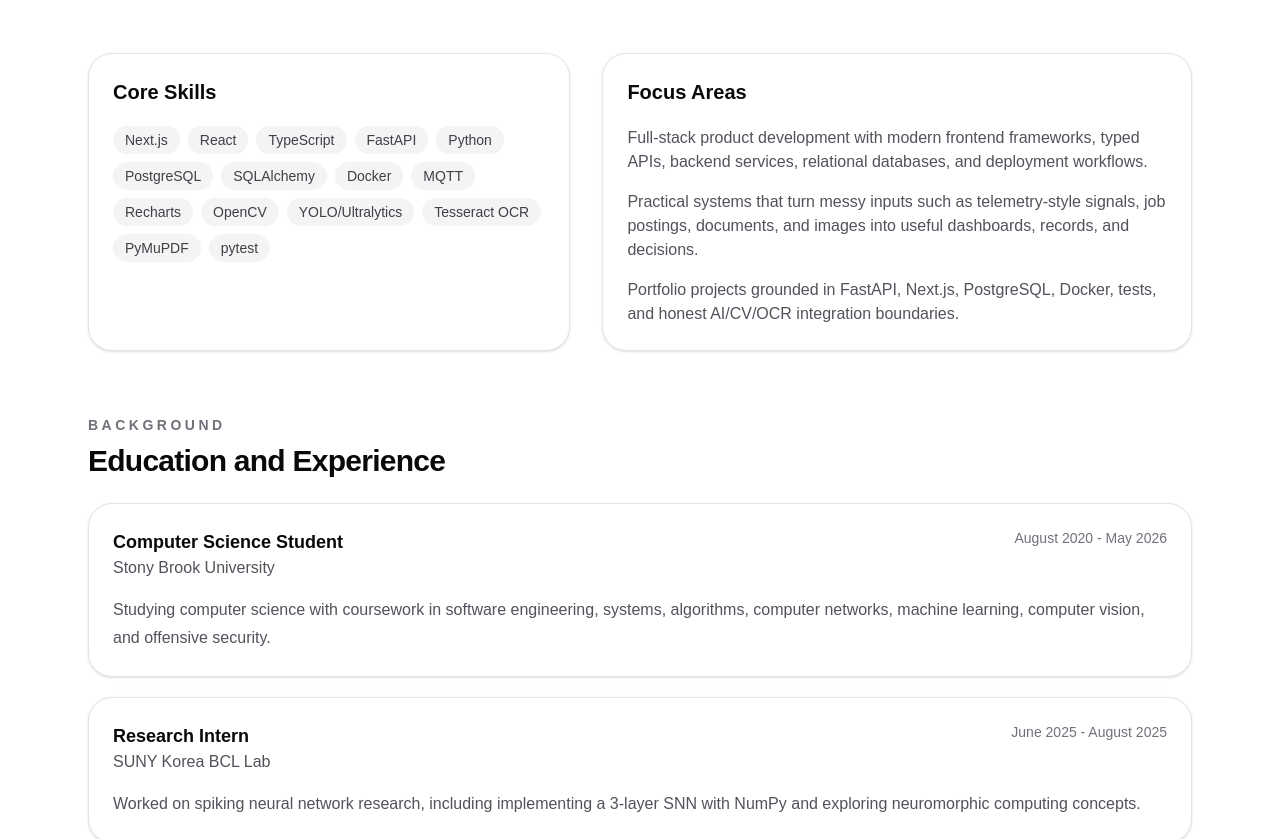
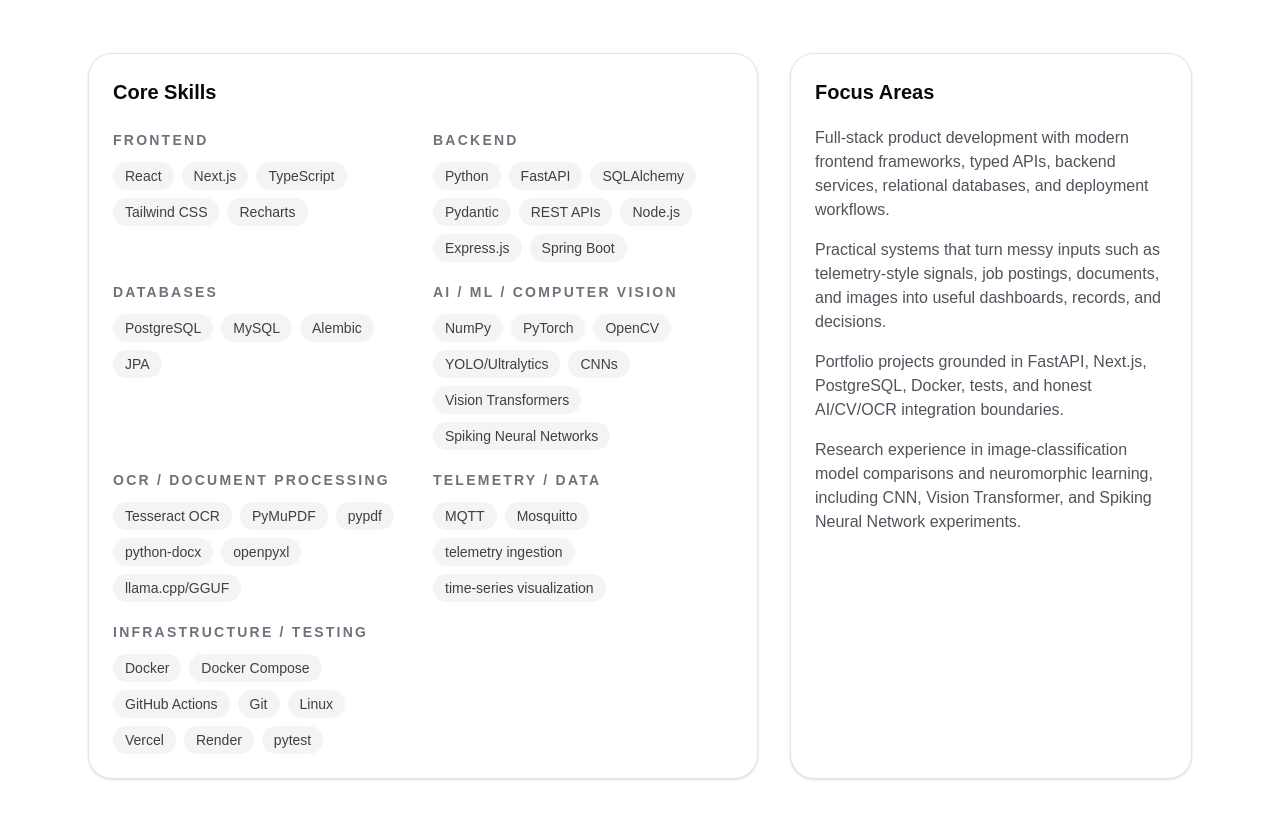
Before and after one commit to jason831444-web/portfolio, a Next.js app: page /about in a window 1280 px wide. Shown: the part 480-1319 px from the top of the page. Built offline with nearby package versions, Linux system fonts and the light colour scheme.

Commit message:
Restore AI research project and expand skills

```diff
--- a/src/app/about/page.tsx
+++ b/src/app/about/page.tsx
@@ -4,22 +4,73 @@ export const metadata = {
     "About Jaeseong Yoon, a Computer Science student focused on product-minded full-stack systems with AI, OCR, and computer vision integrations.",
 };
 
-const skills = [
-  "Next.js",
-  "React",
-  "TypeScript",
+const skillGroups = [
+  {
+    title: "Frontend",
+    skills: ["React", "Next.js", "TypeScript", "Tailwind CSS", "Recharts"],
+  },
+  {
+    title: "Backend",
+    skills: [
+      "Python",
       "FastAPI",
-  "Python",
-  "PostgreSQL",
       "SQLAlchemy",
-  "Docker",
-  "MQTT",
-  "Recharts",
+      "Pydantic",
+      "REST APIs",
+      "Node.js",
+      "Express.js",
+      "Spring Boot",
+    ],
+  },
+  {
+    title: "Databases",
+    skills: ["PostgreSQL", "MySQL", "Alembic", "JPA"],
+  },
+  {
+    title: "AI / ML / Computer Vision",
+    skills: [
+      "NumPy",
+      "PyTorch",
       "OpenCV",
       "YOLO/Ultralytics",
+      "CNNs",
+      "Vision Transformers",
+      "Spiking Neural Networks",
+    ],
+  },
+  {
+    title: "OCR / Document Processing",
+    skills: [
       "Tesseract OCR",
       "PyMuPDF",
+      "pypdf",
+      "python-docx",
+      "openpyxl",
+      "llama.cpp/GGUF",
+    ],
+  },
+  {
+    title: "Telemetry / Data",
+    skills: [
+      "MQTT",
+      "Mosquitto",
+      "telemetry ingestion",
+      "time-series visualization",
+    ],
+  },
+  {
+    title: "Infrastructure / Testing",
+    skills: [
+      "Docker",
+      "Docker Compose",
+      "GitHub Actions",
+      "Git",
+      "Linux",
+      "Vercel",
+      "Render",
       "pytest",
+    ],
+  },
 ];
 
 const experiences = [
@@ -68,18 +119,28 @@ export default function AboutPage() {
         </p>
       </section>
 
-      <section className="mt-16 grid gap-8 lg:grid-cols-[0.9fr_1.1fr]">
+      <section className="mt-16 grid gap-8 lg:grid-cols-[1.25fr_0.75fr]">
         <div className="rounded-3xl border border-zinc-200 bg-white p-6 shadow-sm">
           <h2 className="text-xl font-bold text-zinc-950">Core Skills</h2>
 
-          <div className="mt-5 flex flex-wrap gap-2">
-            {skills.map((skill) => (
+          <div className="mt-6 grid gap-5 sm:grid-cols-2">
+            {skillGroups.map((group) => (
+              <div key={group.title}>
+                <h3 className="text-sm font-semibold uppercase tracking-[0.16em] text-zinc-500">
+                  {group.title}
+                </h3>
+
+                <div className="mt-3 flex flex-wrap gap-2">
+                  {group.skills.map((skill) => (
                     <span
                       key={skill}
                       className="rounded-full bg-zinc-100 px-3 py-1 text-sm font-medium text-zinc-700"
                     >
                       {skill}
                     </span>
+                  ))}
+                </div>
+              </div>
             ))}
           </div>
         </div>
@@ -103,6 +164,12 @@ export default function AboutPage() {
             <p>
               Portfolio projects grounded in FastAPI, Next.js, PostgreSQL,
               Docker, tests, and honest AI/CV/OCR integration boundaries.
+            </p>
+
+            <p>
+              Research experience in image-classification model comparisons and
+              neuromorphic learning, including CNN, Vision Transformer, and
+              Spiking Neural Network experiments.
             </p>
           </div>
         </div>
--- a/src/components/Hero.tsx
+++ b/src/components/Hero.tsx
@@ -29,6 +29,11 @@ export default function Hero() {
           University. I build product-minded web applications with Next.js,
           FastAPI, PostgreSQL, Docker, and AI/CV/OCR integrations for real user
           workflows.
+        </p>
+
+        <p className="mt-4 text-base leading-7 text-zinc-600">
+          I also explore computer vision and neuromorphic learning through CNN,
+          Vision Transformer, and Spiking Neural Network experiments.
         </p>
 
         <div className="mt-6 flex flex-wrap gap-2">
--- a/src/data/projects.ts
+++ b/src/data/projects.ts
@@ -160,6 +160,52 @@ export const projects: Project[] = [
     liveUrl: "",
   },
   {
+    slug: "vision-snn-research",
+    title: "CNN, ViT, and SNN Image Classification Research",
+    subtitle: "Computer Vision and Neuromorphic Learning Research",
+    description:
+      "Research-focused image-classification work comparing CNN/ResNet-style, Vision Transformer, and Spiking Neural Network concepts with a NumPy-based SNN simulator.",
+    longDescription:
+      "This research-focused project summarizes my computer vision and neuromorphic learning work. It compares deep learning architecture ideas for image classification, including CNN/ResNet-style models, Vision Transformer concepts, and Spiking Neural Network research. As part of my BCL Lab internship, I built and tested a 3-layer SNN simulator in NumPy and reviewed Spikeformer-style spiking transformer research.",
+    categories: ["Research", "Computer Vision", "Neuromorphic Learning"],
+    techStack: [
+      "Python",
+      "NumPy",
+      "PyTorch",
+      "CNNs",
+      "Vision Transformers",
+      "Spiking Neural Networks",
+    ],
+    features: [
+      "Compared CNN/ResNet-style, Vision Transformer, and SNN architecture concepts for image-classification research",
+      "Built and tested a 3-layer Spiking Neural Network simulator using NumPy",
+      "Reviewed neuromorphic deep learning literature, including Spikeformer-style spiking transformer architectures",
+      "Explored power-consumption analysis support for lightweight deep learning model simulation",
+    ],
+    problem:
+      "CNNs, Vision Transformers, and Spiking Neural Networks make different tradeoffs for image classification, but those tradeoffs are easier to understand through focused experiments and simulator work than through papers alone.",
+    solution:
+      "The project frames model comparison and SNN simulation as research work: implement a small NumPy-based SNN simulator, review related transformer-based spiking architectures, and evaluate architecture tradeoffs without claiming production deployment.",
+    role:
+      "I built and tested the 3-layer SNN simulator, extended simulator functionality for power-consumption analysis support, and reviewed neuromorphic learning papers during my BCL Lab research internship.",
+    impact:
+      "This project adds research context to my full-stack portfolio and shows AI/ML foundations in computer vision, neural architecture tradeoffs, and neuromorphic learning.",
+    architecture: {
+      frontend:
+        "No web frontend; this was research and simulation work rather than a product UI.",
+      backend:
+        "Python/NumPy research scripts and simulator logic for image-classification experiments and SNN behavior.",
+      database:
+        "No production database; experiment outputs and notes were used for research analysis.",
+      aiOrCv:
+        "CNN/ResNet-style, Vision Transformer, and Spiking Neural Network concepts for image-classification research.",
+      deployment:
+        "Local research workflow; this was not a deployed production product.",
+    },
+    githubUrl: "",
+    liveUrl: "",
+  },
+  {
     slug: "sam-system",
     title: "SAM Academic Management System",
     subtitle: "Team Academic Planning Platform",
```
Lines whose indentation alone changed are shown as unchanged.
